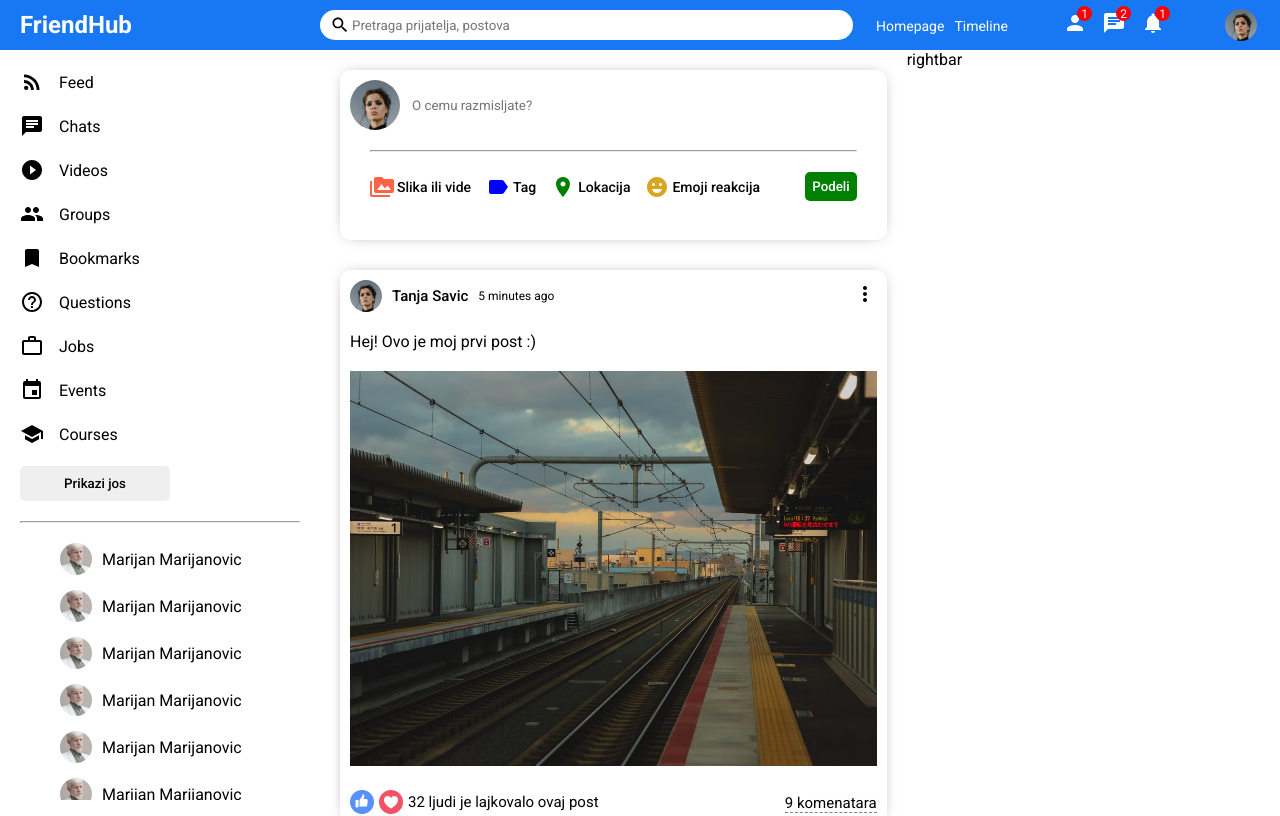
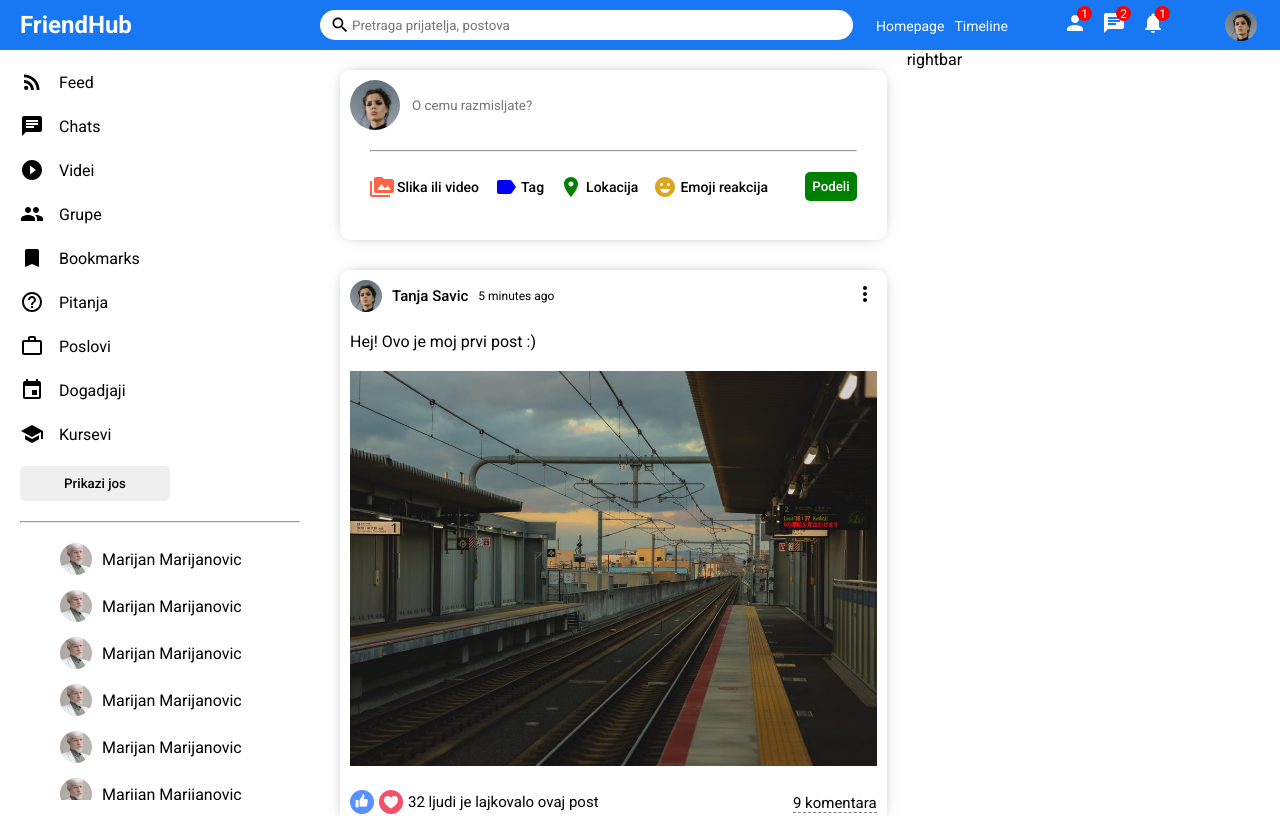
Before and after one commit to JovanaRadisavljevic/FriendHub, a React (Create React App) app: page / in a window 1280 px wide. Shown: the top 816 px of the page. Built offline with nearby package versions, Linux system fonts and the light colour scheme.

Commit message:
slovne izmene

```diff
--- a/src/components/post/Post.jsx
+++ b/src/components/post/Post.jsx
@@ -30,7 +30,7 @@ export default function Post() {
                 <span className="postLikeCounter">32 ljudi je lajkovalo ovaj post</span>
                 </div>
                 <div className="postBottomRight">
-                    <span className="postCommentText">9 komenatara</span>
+                    <span className="postCommentText">9 komentara</span>
                 </div>
             </div>
         </div>
--- a/src/components/share/Share.jsx
+++ b/src/components/share/Share.jsx
@@ -18,7 +18,7 @@ export default function Share() {
           <div className="shareOptions">
               <div className="shareOption">
                   <PermMedia htmlColor="tomato" className="shareIcon"/>
-                  <span className="shareOptionText">Slika ili vide</span>
+                  <span className="shareOptionText">Slika ili video</span>
               </div>
               <div className="shareOption">
                   <Label htmlColor="blue" className="shareIcon"/>
--- a/src/components/sidebar/Sidebar.jsx
+++ b/src/components/sidebar/Sidebar.jsx
@@ -17,11 +17,11 @@ export default function Sidebar() {
           </li>
           <li className="sidebarListItem">
             <PlayCircleFilledOutlined className="sidebarIcon" />
-            <span className="sidebarListItemText">Videos</span>
+            <span className="sidebarListItemText">Videi</span>
           </li>
           <li className="sidebarListItem">
             <Group className="sidebarIcon" />
-            <span className="sidebarListItemText">Groups</span>
+            <span className="sidebarListItemText">Grupe</span>
           </li>
           <li className="sidebarListItem">
             <Bookmark className="sidebarIcon" />
@@ -29,19 +29,19 @@ export default function Sidebar() {
           </li>
           <li className="sidebarListItem">
             <HelpOutline className="sidebarIcon" />
-            <span className="sidebarListItemText">Questions</span>
+            <span className="sidebarListItemText">Pitanja</span>
           </li>
           <li className="sidebarListItem">
             <WorkOutline className="sidebarIcon" />
-            <span className="sidebarListItemText">Jobs</span>
+            <span className="sidebarListItemText">Poslovi</span>
           </li>
           <li className="sidebarListItem">
             <Event className="sidebarIcon" />
-            <span className="sidebarListItemText">Events</span>
+            <span className="sidebarListItemText">Dogadjaji</span>
           </li>
           <li className="sidebarListItem">
             <School className="sidebarIcon" />
-            <span className="sidebarListItemText">Courses</span>
+            <span className="sidebarListItemText">Kursevi</span>
           </li>
         </ul>
         <button className='sidebarButton'>Prikazi jos</button>
```
